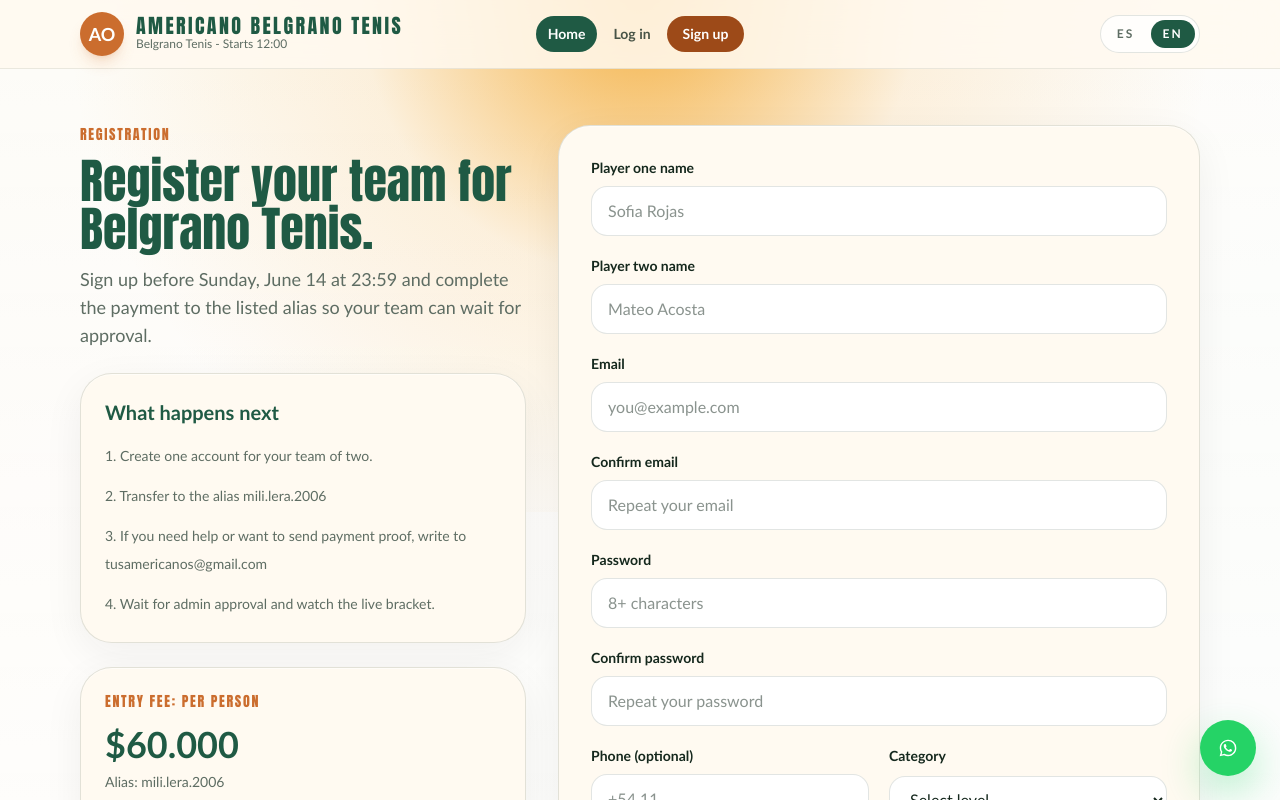
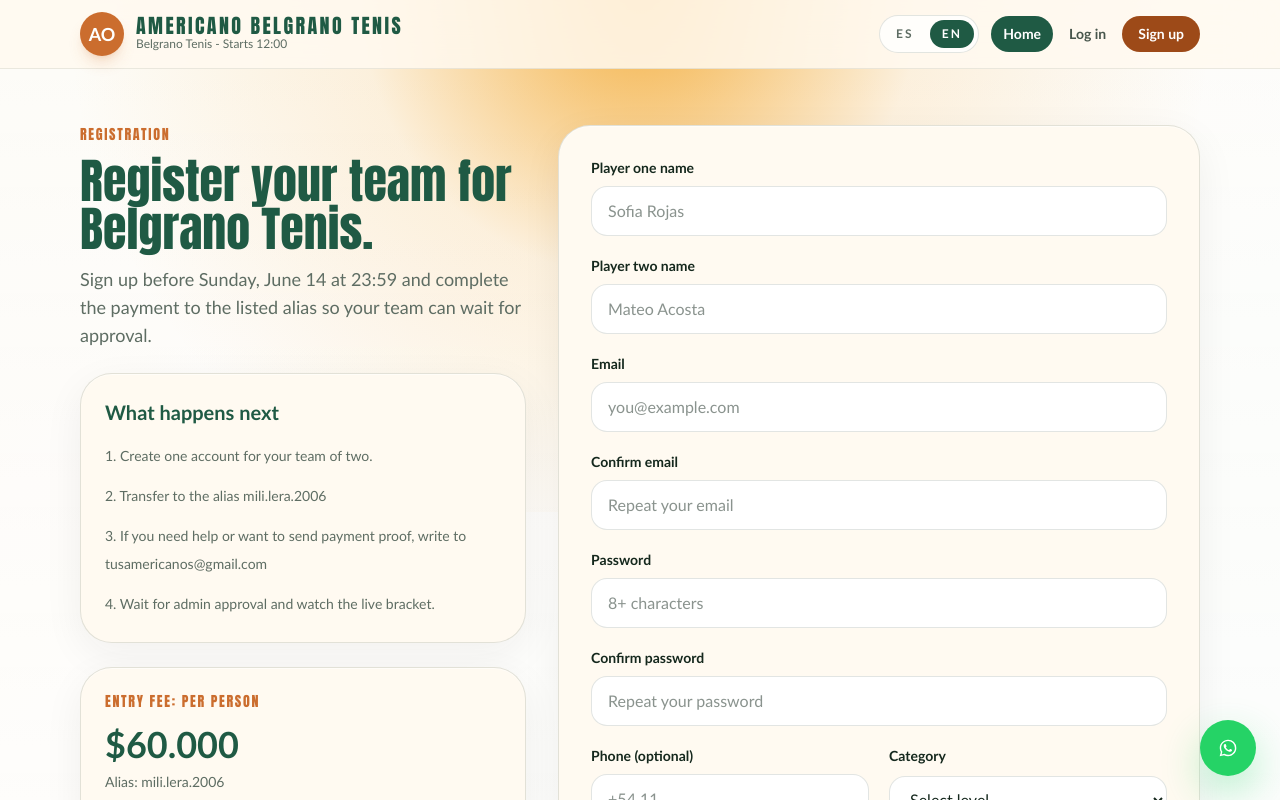
Before and after one commit to lolo-pb/Americano-web, a Next.js app: page /en/sign-up in a window 1280 px wide. Shown: the top 800 px of the page. Built offline with nearby package versions, Linux system fonts and the light colour scheme; no server answers.

Commit message:
fix nav bug

```diff
--- a/src/components/app-header.tsx
+++ b/src/components/app-header.tsx
@@ -16,8 +16,8 @@ export function AppHeader({
 }) {
   return (
     <header className="sticky top-0 z-40 border-b border-line/70 bg-surface/85 backdrop-blur-xl">
-      <div className="page-shell flex items-center justify-between gap-4 py-3 md:grid md:grid-cols-[1fr_auto_1fr] md:items-center">
-        <div className="flex flex-1 items-center justify-between gap-3 md:flex-none md:justify-self-start">
+      <div className="page-shell flex items-center justify-between gap-4 py-3">
+        <div className="flex flex-1 items-center justify-between gap-3 md:flex-none">
           <Link href={localizeHref(locale, "/")} className="flex min-w-0 items-center gap-3">
             <div className="flex h-11 w-11 shrink-0 items-center justify-center rounded-full bg-accent text-lg font-black text-white shadow-lg shadow-accent/20">
               AO
@@ -32,12 +32,11 @@ export function AppHeader({
           </div>
         </div>
 
-        <nav className="hidden items-center justify-center gap-1 md:flex">
-          <NavLinks locale={locale} viewer={viewer} />
-        </nav>
-
-        <div className="hidden justify-self-end md:block">
+        <div className="hidden items-center gap-3 md:flex">
           <LanguageSwitcher />
+          <nav className="flex items-center gap-1">
+            <NavLinks locale={locale} viewer={viewer} />
+          </nav>
         </div>
       </div>
 
```
